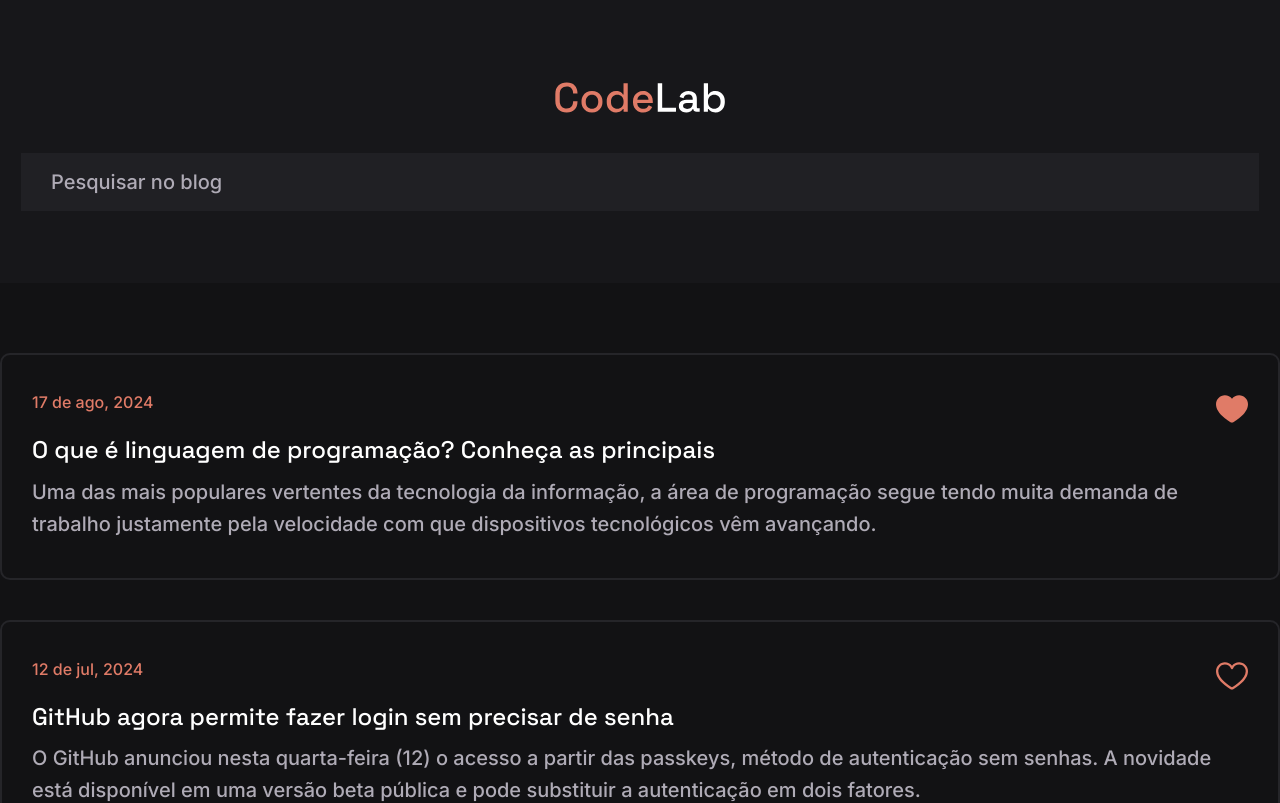
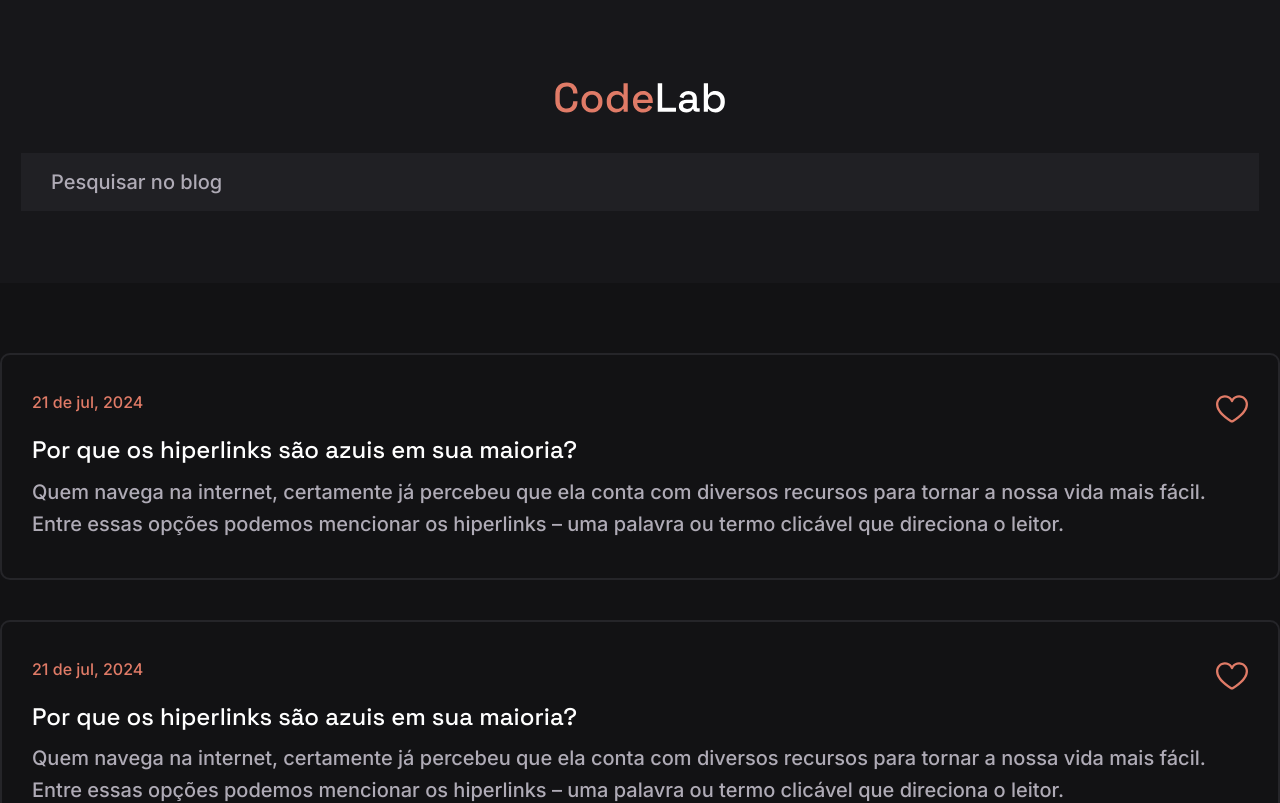
Before and after one commit to vanilo-ferreira/codelab, a React (Vite) app: page / in a window 1280 px wide. Shown: the top 803 px of the page. Built offline with nearby package versions, Linux system fonts and the light colour scheme.

Commit message:
feat: Create cards on the screen based on the dataCard database

```diff
--- a/src/App.tsx
+++ b/src/App.tsx
@@ -1,9 +1,9 @@
-import './App.css'
+import "./App.css";
 
 import codelab from "./assets/codelab.svg";
-import litheart from "./assets/litheart.svg";
-import heart from "./assets/heart.svg";
-import { Card } from './components/Card';
+import { Card } from "./components/Card";
+
+import { dataCard } from "./data/dataCard";
 
 function App() {
   return (
@@ -19,43 +19,13 @@ function App() {
         />
       </header>
       <main>
-        <div className="card">
-          <div className="cardTopo">
-            <p className="cardDate">17 de ago, 2024</p>
-            <img className="cardIcon" src={litheart} alt="Lit Heart" />
-          </div>
-          <h2 className="cardTitle">O que é linguagem de programação? Conheça as principais</h2>
-          <p className="cardText">
-            Uma das mais populares vertentes da tecnologia da informação, a
-            área de programação segue tendo muita demanda de trabalho
-            justamente pela velocidade com que dispositivos tecnológicos vêm
-            avançando.
-          </p>
-        </div>
-
-        <div className="card">
-          <div className="cardTopo">
-            <p className="cardDate">12 de jul, 2024</p>
-            <img className="cardIcon" src={heart} alt="Heart" />
-          </div>
-          <h2 className="cardTitle">GitHub agora permite fazer login sem precisar de senha</h2>
-          <p className="cardText">
-            O GitHub anunciou nesta quarta-feira (12) o acesso a partir das passkeys, método de autenticação sem senhas. A novidade está disponível em uma versão beta pública e pode substituir a autenticação em dois fatores.
-          </p>
-        </div>
-
-        <Card />
-
-        {/* <div className="card">
-          <div className="cardTopo">
-            <p className="cardDate">21 de jul, 2024</p>
-            <img className="cardIcon" src={heart} alt="Heart" />
-          </div>
-          <h2 className="cardTitle">Por que os hiperlinks são azuis em sua maioria?</h2>
-          <p className="cardText">
-            Quem navega na internet, certamente já percebeu que ela conta com diversos recursos para tornar a nossa vida mais fácil. Entre essas opções podemos mencionar os hiperlinks – uma palavra ou termo clicável que direciona o leitor.
-          </p>
-        </div> */}
+        {dataCard.map((data) => (
+          <Card
+            title={data.title}
+            description={data.description}
+            date={data.date}
+          />
+        ))}
       </main>
     </>
   );
```
